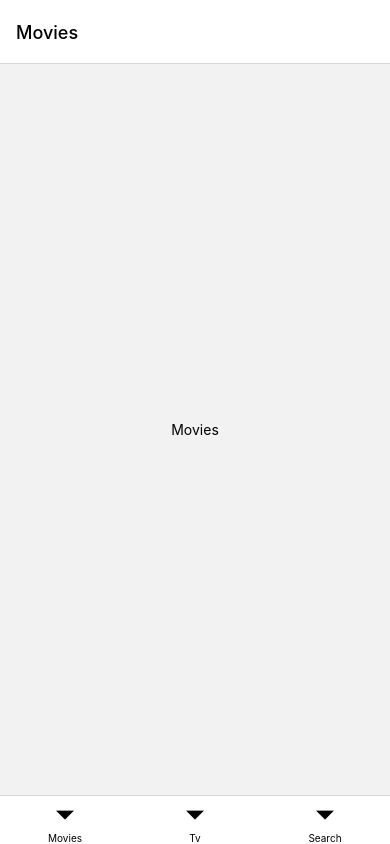
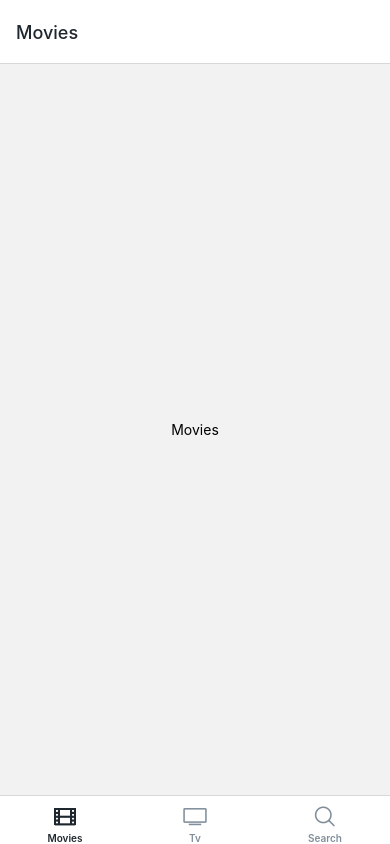
Before and after one commit to Kim-Woojeong/noovies, a React Native app: screen /Movies in a window 390 px wide. Built offline with nearby package versions, Linux system fonts and the light colour scheme.

Commit message:
1.8 Tab Bar Icons

```diff
--- /dev/null
+++ b/colors.js
@@ -0,0 +1,4 @@
+export const YELLOW_COLOR = "#ffa801";
+export const BLACK_COLOR = "#1e272e";
+export const DARK_GREY = "#d2dae2";
+export const LIGHT_GREY = "#808e9b";
--- a/navigation/Tabs.js
+++ b/navigation/Tabs.js
@@ -5,6 +5,7 @@ import Tv from "../screens/Tv";
 import Search from "../screens/Search";
 import { useColorScheme } from "react-native";
 import { BLACK_COLOR, DARK_GREY, LIGHT_GREY, YELLOW_COLOR } from "../colors";
+import { Ionicons } from '@expo/vector-icons';
 
 const Tab = createBottomTabNavigator();
 
@@ -20,10 +21,27 @@ const Tabs = () => {
                 tabBarInactiveTintColor: isDark ? DARK_GREY : LIGHT_GREY, // 클릭되지않은 탭
                 headerStyle: { backgroundColor: isDark ? BLACK_COLOR : "white"},
                 headerTitleStyle: {color: isDark ? "white" : BLACK_COLOR}, // 헤더 글씨색
+                tabBarLabelStyle: {
+                    marginTop: -5,
+                    fontSize: 10,
+                    fontWeight: "600",
+                }
             }}>
-        <Tab.Screen name="Movies" component={Movies} />
-        <Tab.Screen name="Tv" component={Tv} />
-        <Tab.Screen name="Search" component={Search} />
+        <Tab.Screen name="Movies" component={Movies} options={{
+            tabBarIcon: ({ color, size }) => (
+                <Ionicons name="film-outline" size={size} color={color} />
+            ),
+        }}/>
+        <Tab.Screen name="Tv" component={Tv} options={{
+            tabBarIcon: ({ color, size }) => (
+                <Ionicons name="tv-outline" size={size} color={color} />
+            ),
+        }}/>
+        <Tab.Screen name="Search" component={Search} options={{
+            tabBarIcon: ({ color, size }) => (
+                <Ionicons name="search-outline" size={size} color={color} />
+            ),
+        }}/>
         </Tab.Navigator>
     );
 };
```
